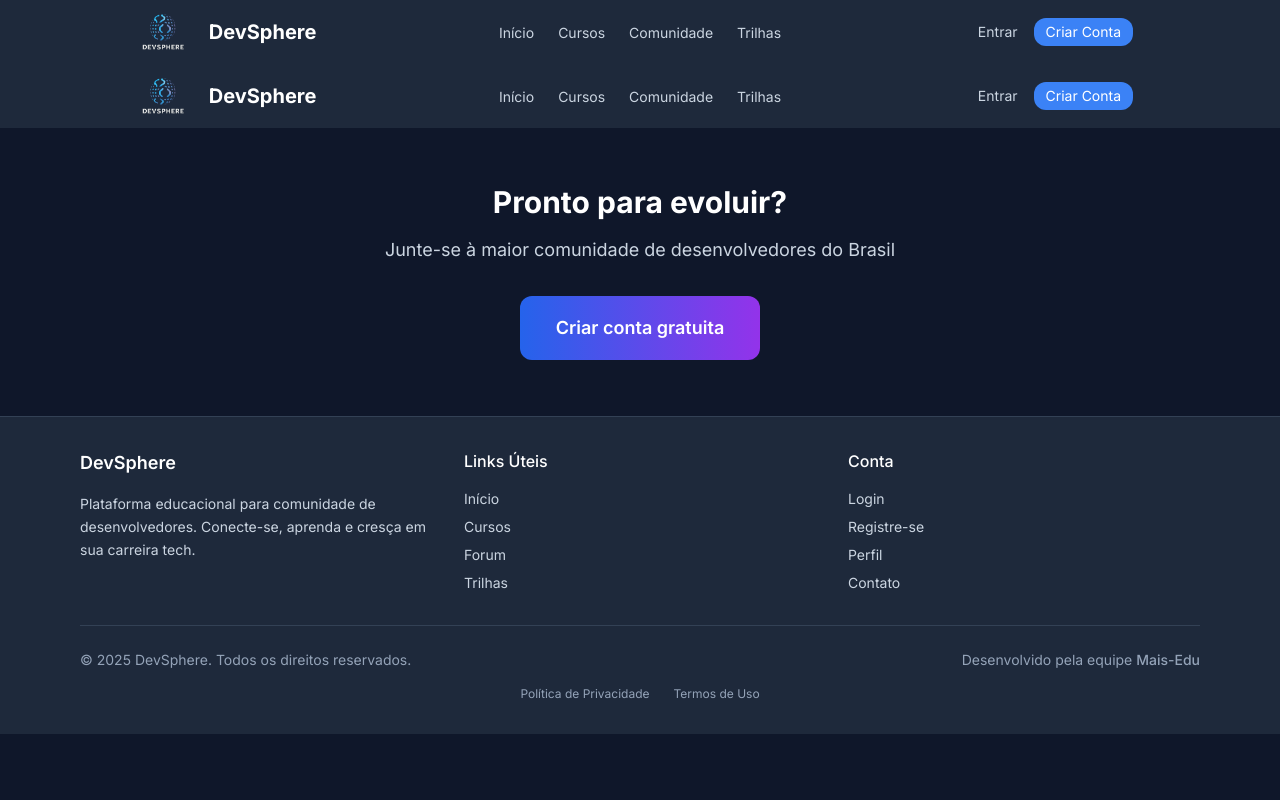
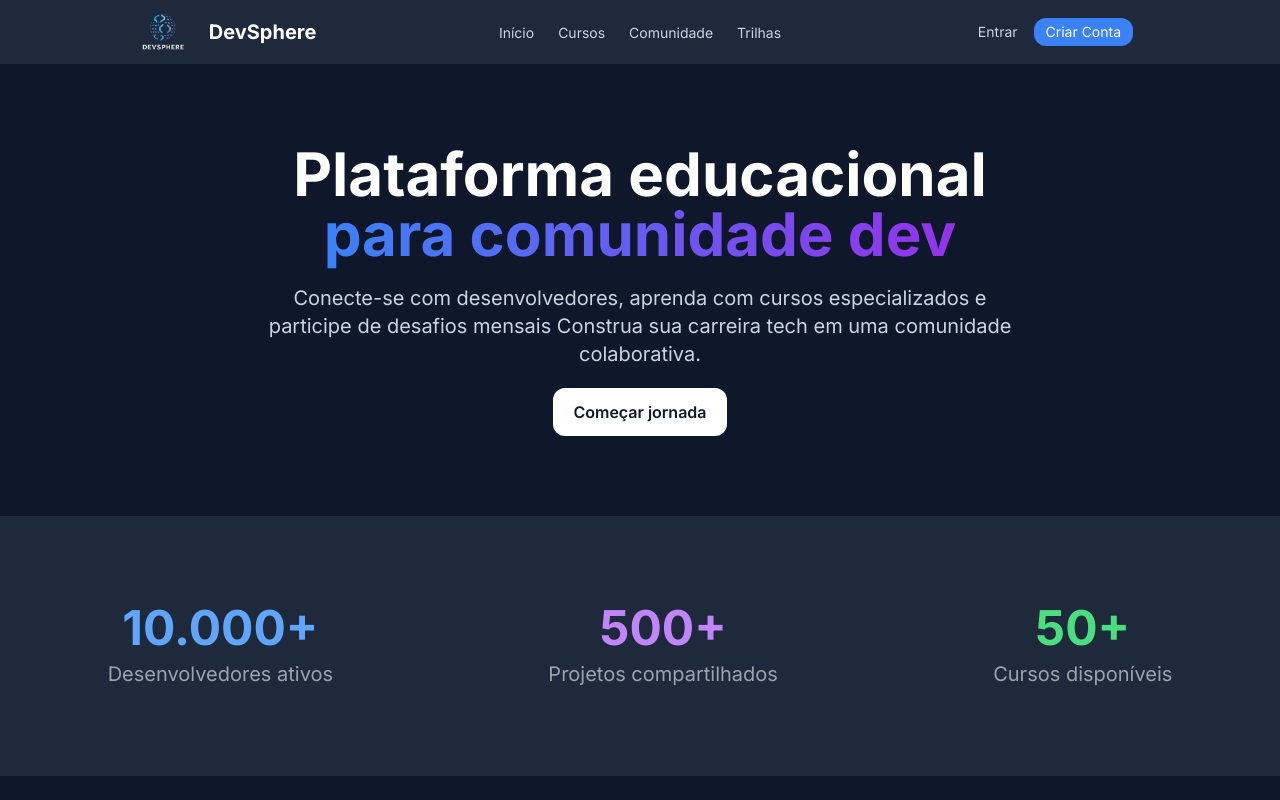
Before and after one commit to Mais-Edu/frontend-devsphere, a React (Vite) app: page /test in a window 1280 px wide. Shown: the top 800 px of the page. Built offline with nearby package versions, Linux system fonts and the light colour scheme.

Commit message:
perf(welcome-title): componentize welcomHome

```diff
--- a/src/components/Header/index.jsx
+++ b/src/components/Header/index.jsx
@@ -1,4 +1,4 @@
-import { links } from "../../data/navigation";
+import { links } from "../../db/navigation";
 import NavItem from "../NavItem";
 import UserArea from "../UserArea";
 
--- a/src/components/InNumbers/index.jsx
+++ b/src/components/InNumbers/index.jsx
@@ -1,9 +1,9 @@
-import { stats } from '../../data/statsData'; // Ajuste o caminho se necessário
+import { stats } from '../../db/statsData'; // Ajuste o caminho se necessário
 import Statics from '../Statics';
 
 const InNumbers = () => {
     return (
-        <section className="py-22 bg-[#1F2937]">
+        <section className="py-22 bg-slate-800">
             <div className="container mx-auto px-4 ">
                 <ul className="flex flex-col md:flex-row justify-around items-center gap-12 md:gap-8">
                     {stats.map((stat) => (
--- /dev/null
+++ b/src/components/WelcomeHome/WelcomeSubtitle/index.jsx
@@ -0,0 +1,16 @@
+const WelcomeSubtitle = ({ subtitle }) => {
+    const lines = subtitle.split('<br>');
+
+    return (
+        <p className="text-xl font-regular text-slate-300">
+            {lines.map((line, index) => (
+                <span key={index}>
+                    {line}
+                    {index < lines.length - 1 && <br />}
+                </span>
+            ))}
+        </p>
+    );
+}
+
+export default WelcomeSubtitle;
--- /dev/null
+++ b/src/components/WelcomeHome/WelcomeTitle/index.jsx
@@ -0,0 +1,7 @@
+const WelcomeTitle = ({ title, highlightText }) => {
+    return (
+        <h1 className="text-6xl font-bold">{title} <br /><span className="text-gradient-logo">{highlightText}</span></h1>
+    );
+}
+
+export default WelcomeTitle;
--- a/src/components/WelcomeHome/index.jsx
+++ b/src/components/WelcomeHome/index.jsx
@@ -1,12 +1,16 @@
 import Button from "../Button";
+import WelcomeSubtitle from "./WelcomeSubtitle";
+import WelcomeTitle from "./WelcomeTitle";
 
-const WelcomeHome = ({textH1, textSpanH1, textP, hrefButton, textButton}) => {
+const WelcomeHome = () => {
     return (
         <section className="flex justify-center items-center">
-            <section className="w-[45rem] py-[5rem] flex flex-col justify-center items-center text-center gap-5">
-               <h1 className="text-[var(--color-white)] text-6xl font-bold">{textH1} <span className="bg-clip-text text-transparent [background-image:var(--gradient-logo)]">{textSpanH1}</span></h1>
-               <p className="text-[1.2rem] font-regular text-[var(--slate-300)]">{textP}</p>
-               <Button href={hrefButton} className="bg-white text-[#111827] p-3 font-semibold">{textButton}</Button>
+            <section className=" py-20 flex flex-col justify-center items-center text-center gap-5">
+                <WelcomeTitle title="Plataforma educacional" highlightText="para comunidade dev" />
+                <WelcomeSubtitle subtitle="Conecte-se com desenvolvedores, aprenda com cursos especializados e <br>participe de desafios mensais Construa sua carreira tech em uma comunidade<br> colaborativa." />
+                <Button href="#" className="bg-white text-midnight-900 px-5 py-3 font-semibold">
+                    Começar jornada
+                </Button>
             </section>
         </section>
 
--- a/src/global.css
+++ b/src/global.css
@@ -76,6 +76,39 @@
   .bg-gradient-cards {
     background: var(--gradient-cards);
   }
+
+  /* Text gradient utilities */
+  .text-gradient-logo {
+    background: var(--gradient-logo);
+    -webkit-background-clip: text;
+    background-clip: text;
+    -webkit-text-fill-color: transparent;
+    color: transparent;
+  }
+
+  .text-gradient-hero {
+    background: var(--gradient-hero);
+    -webkit-background-clip: text;
+    background-clip: text;
+    -webkit-text-fill-color: transparent;
+    color: transparent;
+  }
+
+  .text-gradient-cards {
+    background: var(--gradient-cards);
+    -webkit-background-clip: text;
+    background-clip: text;
+    -webkit-text-fill-color: transparent;
+    color: transparent;
+  }
+
+  .text-gradient-progress {
+    background: var(--gradient-progress);
+    -webkit-background-clip: text;
+    background-clip: text;
+    -webkit-text-fill-color: transparent;
+    color: transparent;
+  }
 }
 
 body {
--- a/src/pages/HomePage/index.jsx
+++ b/src/pages/HomePage/index.jsx
@@ -1,6 +1,9 @@
+import WelcomeHome from "../../components/WelcomeHome";
+
 const HomePage = () => {
     return (
         <>
+        <WelcomeHome />
         </>
      );
 }
--- a/src/pages/TestPage/index.jsx
+++ b/src/pages/TestPage/index.jsx
@@ -1,10 +1,12 @@
 import CallToRegister from "../../components/CallToRegister";
-import Header from "../../components/Header";
+import InNumbers from "../../components/InNumbers";
+import WelcomeHome from "../../components/WelcomeHome";
 
 const TestPage = () => {
     return (
         <>
-        <Header />
+        <WelcomeHome />
+        <InNumbers />
         <CallToRegister />
         </>
      );
```
Also changed, not shown: src/db/navigation.js (renamed from src/data/navigation.js), src/db/statsData.js (renamed from src/data/statsData.js), 1 other file (tests, documents, lock files or other folders).
